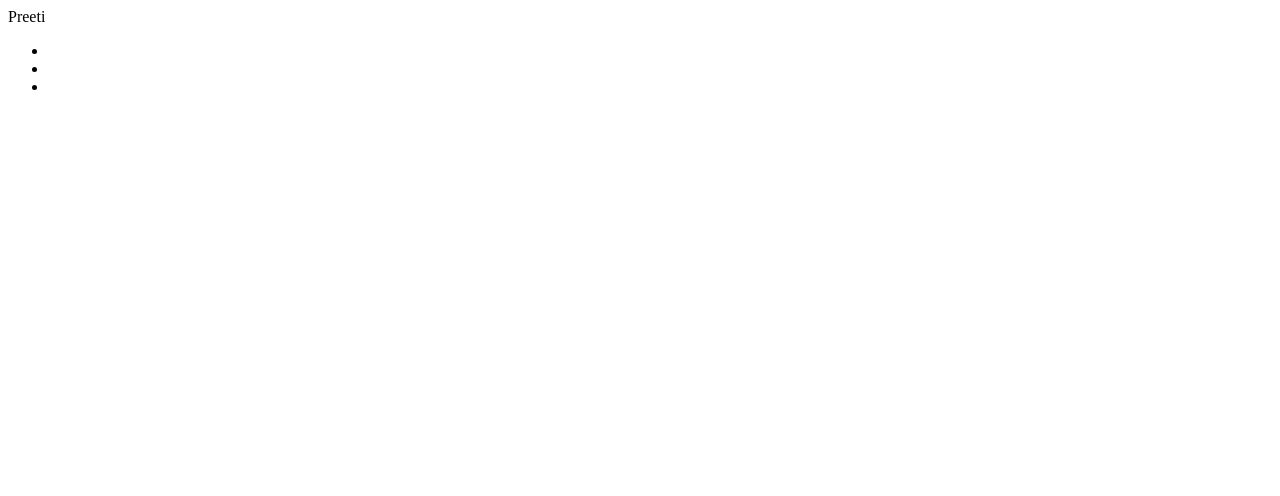
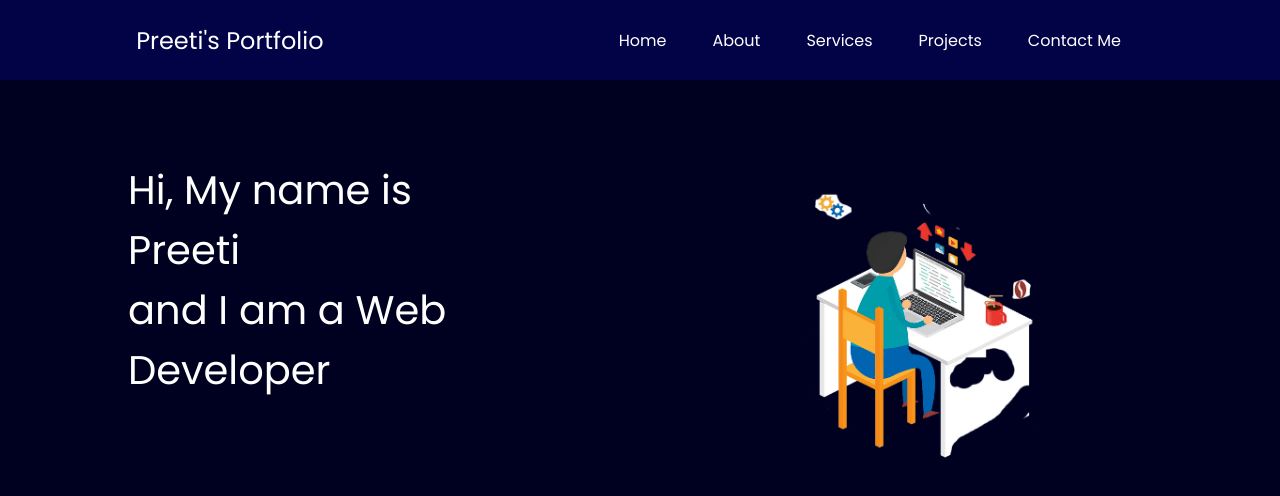
Before and after one commit to Preeti-code11/Portfolio, a plain HTML site: page index.html in a window 1280 px wide. Drawn offline with Linux system fonts and the light colour scheme.

Commit message:
Add image

```diff
--- a/index.html
+++ b/index.html
@@ -1,21 +1,89 @@
 <!DOCTYPE html>
 <html lang="en">
   <head>
-    <meta charset="UTF-8">
-    <meta name="viewport" content="width=device-width, initial-scale=1.0">
-    <title>Preeti Srivastava - Web Developer, Programmer</title>
+    <meta charset="UTF-8" />
+    <meta name="viewport" content="width=device-width, initial-scale=1.0" />
+    <title>Preeti - Developer Portfolio</title>
+    <link rel="preconnect" href="https://fonts.googleapis.com" />
+    <link rel="preconnect" href="https://fonts.gstatic.com" crossorigin />
+    <link
+      href="https://fonts.googleapis.com/css2?family=Poppins:wght@400;700&display=swap"
+      rel="stylesheet"
+    />
+    <style>
+      * {
+        margin: 0;
+        padding: 0;
+      }
+      body {
+        background-color: rgb(0, 0, 33);
+        color: white;
+        font-family: "Poppins", sans-serif;
+      }
+      nav{
+        display: flex;
+        justify-content: space-around;
+        align-items: center;
+        height: 80px;
+        background-color: rgb(2, 2, 71);
+      }
+      nav ul{
+        display: flex;
+        justify-content: center;
+
+      }
+      nav ul li{
+        list-style: none;
+        margin: 0 23px;
+      }
+      .left{
+        font-size: 1.5rem;
+      }
+      .firstSection{
+        display: flex;
+        justify-content: space-around;
+        margin: 80px 0;
+      }
+      .firstSection > div{
+        width: 30%;
+      }
+      .leftSection{
+        font-size: 2.5rem;
+
+      }
+      .rightSection img{
+        width: 80%;
+
+      }
+    </style>
   </head>
   <body>
-    <div class="sidebar">
-        Preeti
+    <header>
       <nav>
+        <div class="left">Preeti's Portfolio</div>
+        <div class="right">
             <ul>
-                <li></li>
-                <li></li>
-                <li></li>
+                <li>Home</li>
+                <li>About</li>
+                <li>Services</li>
+                <li>Projects</li>
+                <li>Contact Me</li>
+
             </ul>
+        </div>
       </nav>
+    </header>
+    <main>
+      <section class="firstSection">
+        <div class="leftSection">
+          Hi, My name is Preeti
+          <div>and I am a Web Developer</div>
+        </div>
+        <div class="rightSection">
+          <img src="developer.png">
         </div>
 
+      </section>
+    </main>
   </body>
 </html>
```
Also changed, not shown: developer.png (added), index.js (deleted), styles.css (deleted). Lines whose indentation alone changed are shown as unchanged.
